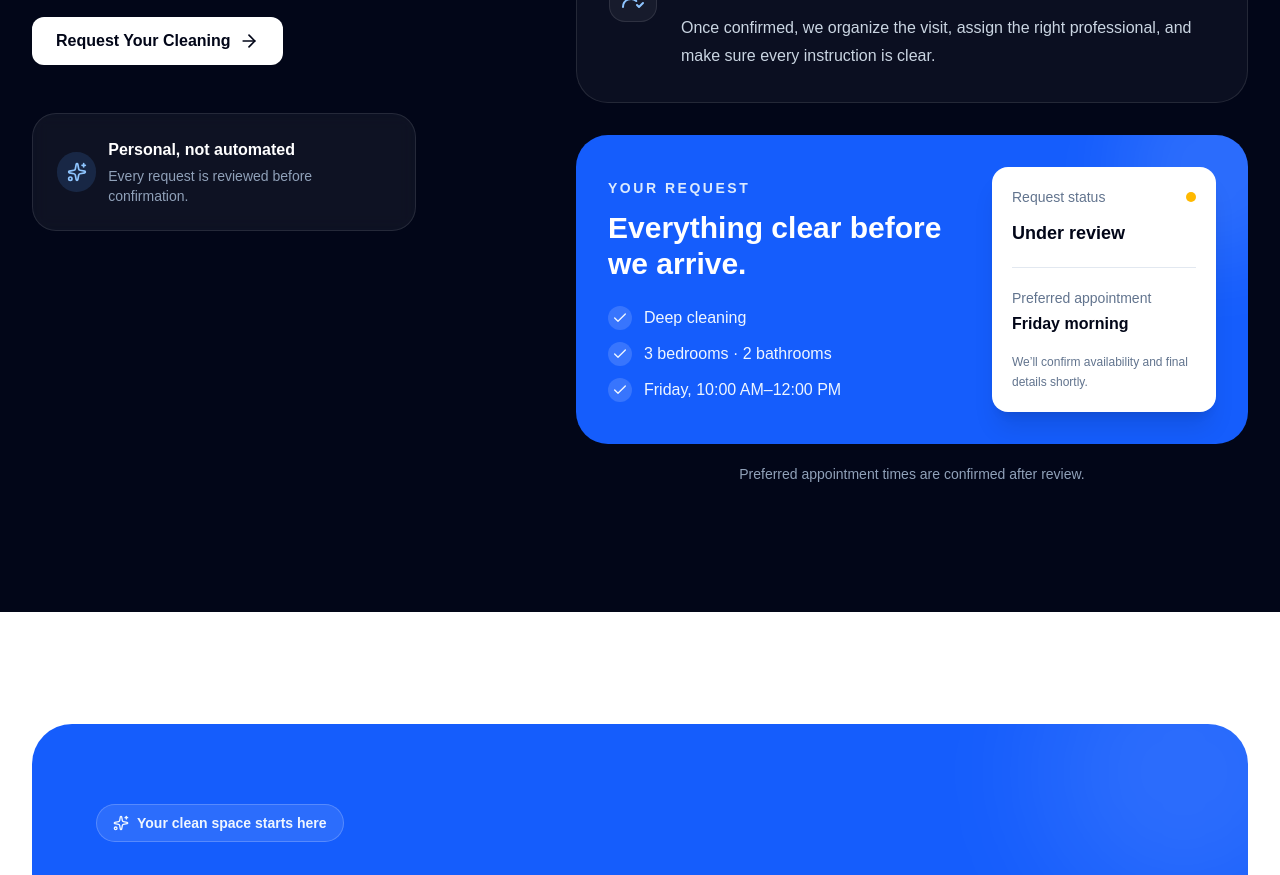
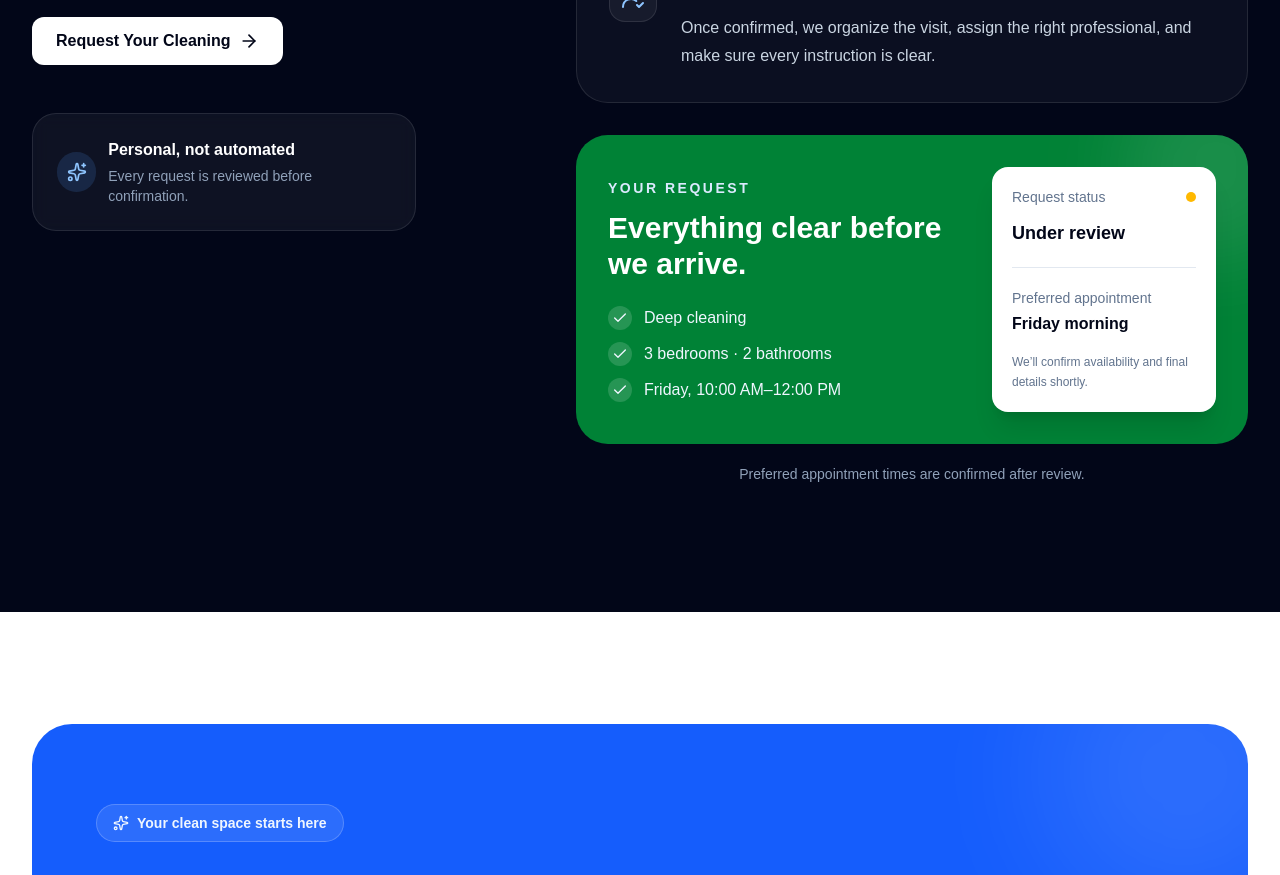
Before and after one commit to Hazichomwarr/cleaning-service, a Next.js app: page / in a window 1280 px wide. Shown: the part 3460-4335 px from the top of the page. Built offline with nearby package versions, Linux system fonts and the light colour scheme.

Commit message:
refactor(ui): change component card color

```diff
--- a/components/landing/HowItWorks.tsx
+++ b/components/landing/HowItWorks.tsx
@@ -131,7 +131,7 @@ export default function HowItWorks() {
               })}
             </ol>
 
-            <div className="relative mt-8 overflow-hidden rounded-4xl bg-blue-600 p-6 sm:p-8">
+            <div className="relative mt-8 overflow-hidden rounded-4xl bg-green-700 p-6 sm:p-8">
               <div
                 aria-hidden="true"
                 className="absolute -right-16 -top-16 size-48 rounded-full bg-white/10 blur-2xl"
```
